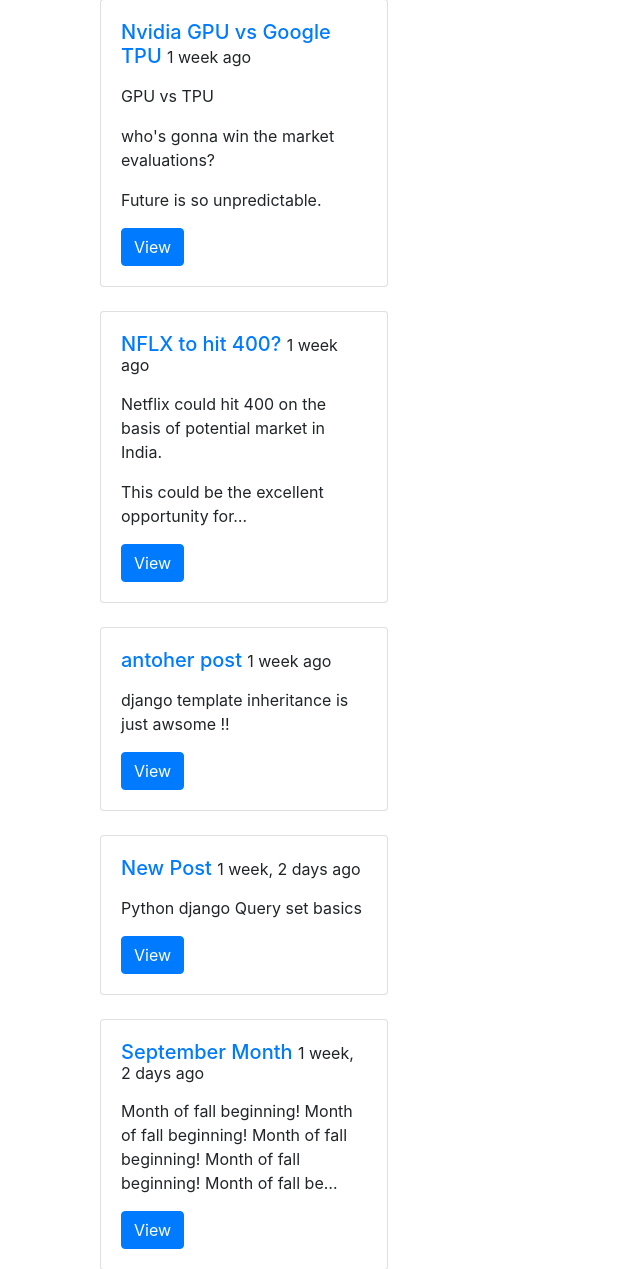
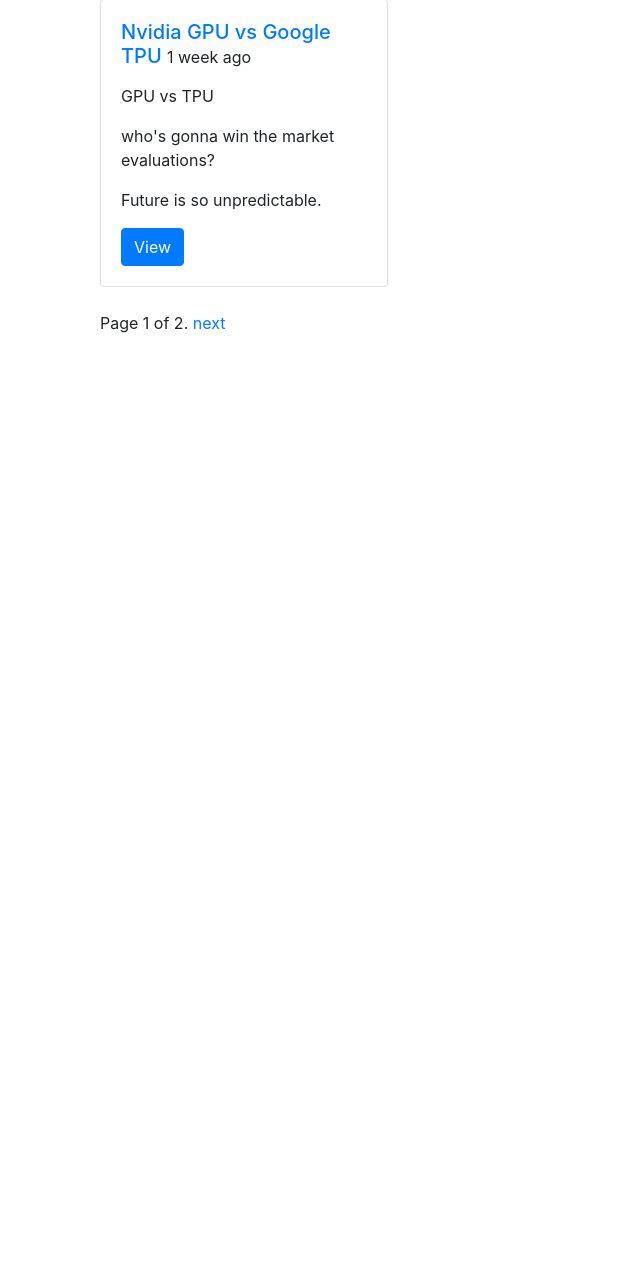
Before and after one commit to anant05/tweepyWebsite, a Django app: page /posts/ in a window 1280 px wide. Shown: the part 847-2116 px from the top of the page, without its empty margins (0-640 px from the left). After the commit the page ends 1180 px from the top, so only its background shows below. Run offline with Django 3.2, Linux system fonts and the light colour scheme; data comes from the database, SQL or seed files in the repository; some libraries are stand-ins or nearby versions.

Commit message:
ordering of queryset and pagination added to the queryset

```diff
--- a/src/posts/views.py
+++ b/src/posts/views.py
@@ -1,5 +1,6 @@
 # -*- coding: utf-8 -*-
 from __future__ import unicode_literals
+from django.core.paginator import Paginator, EmptyPage, PageNotAnInteger
 from django.contrib import messages
 from django.shortcuts import render, get_object_or_404, redirect
 from django.http import HttpResponse, HttpResponseRedirect
@@ -41,10 +42,22 @@
 	return render(request, "post_detail.html", context)
 
 def post_list(request):
-	queryset = Post.objects.all() #.order_by("-timestamp")
+	queryset_list = Post.objects.all() #.order_by("-timestamp")
+	paginator = Paginator(queryset_list, 4) # Show 4 posts per page
+	page_request_var = 'page'
+	page = request.GET.get(page_request_var)
+	try:
+		queryset = paginator.page(page)
+	except PageNotAnInteger:
+	    # If page is not an integer, deliver first page.
+	    queryset = paginator.page(1)
+	except EmptyPage:
+	    # If page is out of range (e.g. 9999), deliver last page of results.
+	    contacts = paginator.page(paginator.num_pages)
 	context = {
 		"object_list" : queryset,
-		"title" : "List"
+		"title" : "List",
+		"page_request_var" : page_request_var
 	}
 	# if request.user.is_authenticated():
 	# 	context = {
@@ -56,6 +69,10 @@
 	# 	}
 	return render(request, "post_list.html", context)
 	#return HttpResponse("<h1>List!!</h1>")
+
+def listing(request):
+    contact_list = Contacts.objects.all()
+
 
 def post_update(request, id=None):
 	instance = get_object_or_404(Post, id=id)
--- a/src/templates/post_list.html
+++ b/src/templates/post_list.html
@@ -23,5 +23,22 @@
 </br>
 <!-- {% cycle "" "<div class='col-sm-12'><hr/></div></div><div class='row'>" %} -->
 {% endfor %}
+
+<div class="pagination">
+    <span class="step-links">
+        {% if object_list.has_previous %}
+            <a href="?{{page_request_var}}={{ object_list.previous_page_number }}">previous</a>
+        {% endif %}
+
+        <span class="current">
+            Page {{ object_list.number }} of {{ object_list.paginator.num_pages }}.
+        </span>
+
+        {% if object_list.has_next %}
+            <a href="?{{page_request_var}}={{ object_list.next_page_number }}">next</a>
+        {% endif %}
+    </span>
+</div>
+
 </div>
 {% endblock content %}
```
